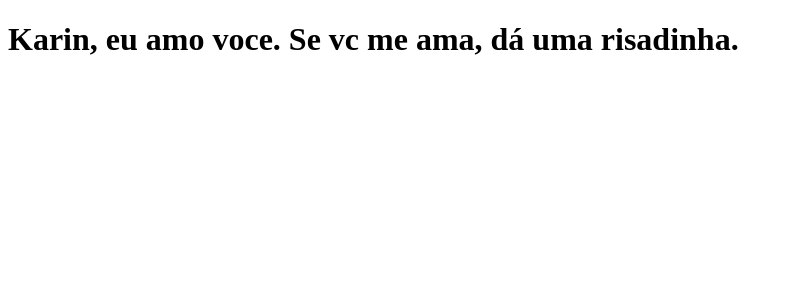
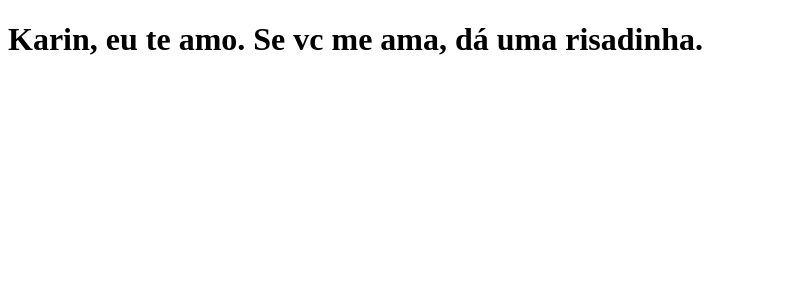
Before and after one commit to tuliosanto/clone-tabnews, a Next.js app: page / in a window 1280 px wide. Shown: the top 300 px of the page, without its empty margins (0-793 px from the left). Built offline with nearby package versions, Linux system fonts and the light colour scheme.

Commit message:
Alterando o eu te amo

```diff
--- a/pages/index.js
+++ b/pages/index.js
@@ -1,5 +1,5 @@
 function Home() {
-  return <h1>Karin, eu amo voce. Se vc me ama, dá uma risadinha.</h1>;
+  return <h1>Karin, eu te amo. Se vc me ama, dá uma risadinha.</h1>;
 }
 
 export default Home;
```
